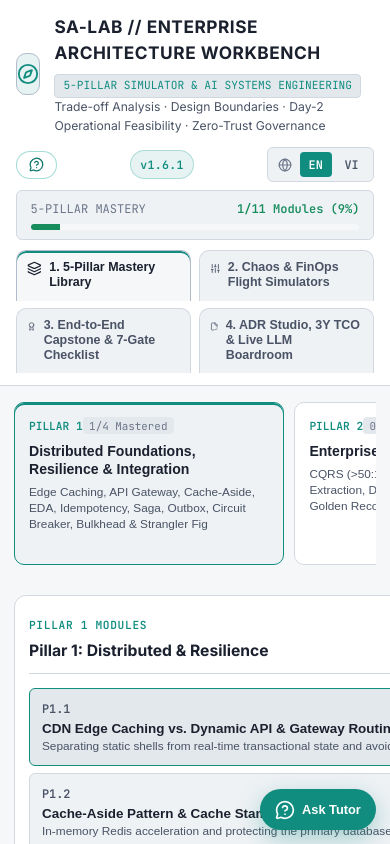
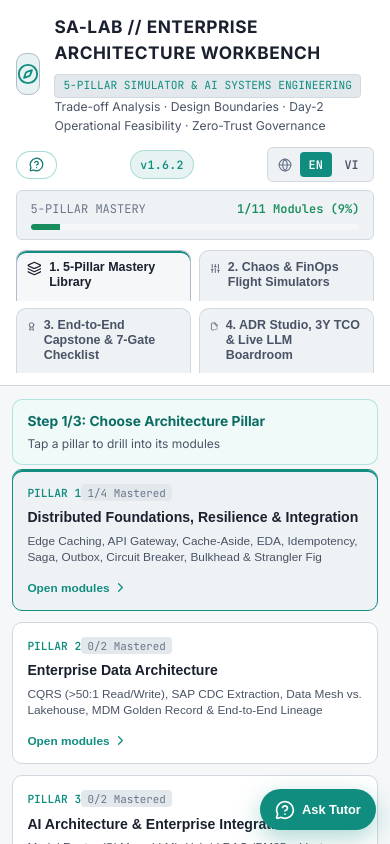
Before and after one commit to phamvubinh123/sa-lab, a React (Vite) app: page / in a window 390 px wide. Shown: the top 844 px of the page. Built offline with nearby package versions, Linux system fonts and the light colour scheme.

Commit message:
feat(v1.6.2): add 3-layer drill-down stack navigation on mobile & fix CSS grid min-width overflow

```diff
--- a/package.json
+++ b/package.json
@@ -1,7 +1,7 @@
 {
   "name": "sa-lab",
   "private": true,
-  "version": "1.6.1",
+  "version": "1.6.2",
   "type": "module",
   "scripts": {
     "dev": "vite",
--- a/src/App.tsx
+++ b/src/App.tsx
@@ -96,7 +96,7 @@ export function App() {
             </button>
 
             <span className="app-version-pill" title="SA-Lab Current Release">
-              v1.6.1
+              v1.6.2
             </span>
 
             <div className="lang-switcher" role="group" aria-label="Language Switcher">
--- a/src/components/PillarMasteryExplorer.tsx
+++ b/src/components/PillarMasteryExplorer.tsx
@@ -9,9 +9,11 @@ import {
 import { getTopicPracticeGuide } from '../data/learningGuides';
 import {
   AlertOctagon,
+  ArrowLeft,
   ArrowRight,
   BookOpen,
   CheckCircle2,
+  ChevronRight,
   Compass,
   Layers,
   Lightbulb,
@@ -33,6 +35,7 @@ interface Props {
 }
 
 type DetailTab = 'overview' | 'tradeoffs' | 'boundaries' | 'practice';
+type MobileLayer = 'pillars' | 'topics' | 'detail';
 
 export const PillarMasteryExplorer: React.FC<Props> = ({
   lang,
@@ -49,6 +52,13 @@ export const PillarMasteryExplorer: React.FC<Props> = ({
   const pillarTopics = topics.filter((t) => t.pillarId === selectedPillarId);
   const [selectedTopicId, setSelectedTopicId] = useState<string>(pillarTopics[0]?.id || topics[0].id);
   const [activeDetailTab, setActiveDetailTab] = useState<DetailTab>('overview');
+  const [mobileLayer, setMobileLayer] = useState<MobileLayer>('pillars');
+
+  const scrollTopSmooth = () => {
+    if (window.innerWidth <= 1024) {
+      window.scrollTo({ top: 0, behavior: 'smooth' });
+    }
+  };
 
   const handleSelectPillar = (pillarId: string) => {
     setSelectedPillarId(pillarId);
@@ -58,12 +68,16 @@ export const PillarMasteryExplorer: React.FC<Props> = ({
       setActiveDetailTab('overview');
       onTopicChange?.(firstTopic.id);
     }
+    setMobileLayer('topics');
+    scrollTopSmooth();
   };
 
   const handleSelectTopic = (topicId: string) => {
     setSelectedTopicId(topicId);
     setActiveDetailTab('overview');
     onTopicChange?.(topicId);
+    setMobileLayer('detail');
+    scrollTopSmooth();
   };
 
   const currentPillar = pillars.find((p) => p.id === selectedPillarId) || pillars[0];
@@ -74,7 +88,13 @@ export const PillarMasteryExplorer: React.FC<Props> = ({
   const isMastered = masteredTopicIds.includes(currentTopic.id);
 
   return (
-    <div className="explorer-wrapper">
+    <div className={`explorer-wrapper mobile-layer-${mobileLayer}`}>
+      {/* Mobile Layer 1 Header Hint */}
+      <div className="mobile-layer-banner">
+        <strong>{isVi ? 'Bước 1/3: Chọn Trụ cột Kiến trúc' : 'Step 1/3: Choose Architecture Pillar'}</strong>
+        <span>{isVi ? 'Chạm vào 1 trụ cột để mở danh sách bài học' : 'Tap a pillar to drill into its modules'}</span>
+      </div>
+
       {/* 5 Pillars Selector Strip */}
       <div className="pillars-strip">
         {pillars.map((pillar) => {
@@ -97,6 +117,9 @@ export const PillarMasteryExplorer: React.FC<Props> = ({
               </div>
               <strong className="pillar-card-title">{pillar.title}</strong>
               <p className="pillar-card-sub">{pillar.subtitle}</p>
+              <span className="mobile-card-chevron" aria-hidden="true">
+                {isVi ? 'Mở bài học' : 'Open modules'} <ChevronRight size={15} />
+              </span>
             </button>
           );
         })}
@@ -106,6 +129,23 @@ export const PillarMasteryExplorer: React.FC<Props> = ({
       <div className="explorer-main-grid">
         {/* Left Sidebar: Topics in Selected Pillar */}
         <aside className="topic-sidebar">
+          <div className="mobile-nav-backbar">
+            <button
+              type="button"
+              className="mobile-back-btn"
+              onClick={() => {
+                setMobileLayer('pillars');
+                scrollTopSmooth();
+              }}
+            >
+              <ArrowLeft size={16} />
+              <span>{isVi ? '5 Trụ cột' : 'All Pillars'}</span>
+            </button>
+            <span className="mobile-crumb-tag">
+              {copy.pillarWord} {currentPillar.number} · {isVi ? 'Bước 2/3' : 'Step 2/3'}
+            </span>
+          </div>
+
           <div className="sidebar-header">
             <span className="eyebrow-tag">{copy.pillarWord} {currentPillar.number} {copy.modulesWord}</span>
             <h3>{currentPillar.shortTitle}</h3>
@@ -127,6 +167,9 @@ export const PillarMasteryExplorer: React.FC<Props> = ({
                   </div>
                   <strong>{topic.title}</strong>
                   <span>{topic.subtitle}</span>
+                  <span className="mobile-topic-enter">
+                    {isVi ? 'Xem chi tiết' : 'Open lesson'} <ChevronRight size={14} />
+                  </span>
                 </button>
               );
             })}
@@ -144,6 +187,23 @@ export const PillarMasteryExplorer: React.FC<Props> = ({
 
         {/* Right Detail Canvas */}
         <section className="topic-detail-canvas">
+          <div className="mobile-nav-backbar">
+            <button
+              type="button"
+              className="mobile-back-btn"
+              onClick={() => {
+                setMobileLayer('topics');
+                scrollTopSmooth();
+              }}
+            >
+              <ArrowLeft size={16} />
+              <span>
+                {copy.pillarWord} {currentPillar.number} · {isVi ? 'Danh sách bài' : 'Modules'}
+              </span>
+            </button>
+            <span className="mobile-crumb-tag">{currentTopic.code} · {isVi ? 'Chi tiết' : 'Lesson'}</span>
+          </div>
+
           {/* Compact Topic Header */}
           <div className="topic-header-card">
             <div className="topic-header-top">
--- a/src/index.css
+++ b/src/index.css
@@ -2918,7 +2918,7 @@ input[type='range'] {
   cursor: not-allowed;
 }
 
-/* === MOBILE & TABLET RESPONSIVE ENHANCEMENTS === */
+/* === MOBILE & TABLET RESPONSIVE ENHANCEMENTS & 3-LAYER STACK === */
 html,
 body,
 .app-shell {
@@ -2926,8 +2926,150 @@ body,
   max-width: 100vw;
 }
 
+/* Critical CSS Grid fix so wide flow diagrams scroll inside their box instead of breaking page layout */
+.explorer-main-grid > *,
+.two-col-detail-grid > *,
+.sim-grid > *,
+.studio-grid-2 > *,
+.topic-detail-canvas,
+.detail-section-card,
+.sim-panel,
+.capstone-stage-card,
+.gatekeeper-section,
+.tco-studio-panel,
+.topic-header-card {
+  min-width: 0;
+  max-width: 100%;
+}
+
 .visual-flow-canvas {
   -webkit-overflow-scrolling: touch;
+  max-width: 100%;
+}
+
+/* Hidden on desktop (>= 1025px) */
+.mobile-layer-banner,
+.mobile-nav-backbar,
+.mobile-card-chevron,
+.mobile-topic-enter {
+  display: none;
+}
+
+@media (max-width: 1024px) {
+  .mobile-layer-banner {
+    display: flex;
+    flex-direction: column;
+    gap: 0.15rem;
+    padding: 0.65rem 0.9rem;
+    background: hsl(174, 55%, 96%);
+    border: 1px solid hsla(174, 65%, 42%, 0.3);
+    border-radius: var(--radius-md);
+    margin-bottom: 0.25rem;
+  }
+
+  .mobile-layer-banner strong {
+    font-size: 0.86rem;
+    color: hsl(174, 78%, 24%);
+  }
+
+  .mobile-layer-banner span {
+    font-size: 0.75rem;
+    color: var(--text-secondary);
+  }
+
+  .mobile-nav-backbar {
+    display: flex;
+    align-items: center;
+    justify-content: space-between;
+    gap: 0.5rem;
+    padding: 0.5rem 0.75rem;
+    background: var(--bg-surface);
+    border: 1px solid var(--border-subtle);
+    border-radius: var(--radius-md);
+    margin-bottom: 0.5rem;
+  }
+
+  .mobile-back-btn {
+    display: inline-flex;
+    align-items: center;
+    gap: 0.35rem;
+    padding: 0.35rem 0.65rem;
+    border-radius: 999px;
+    border: 1px solid hsla(174, 72%, 38%, 0.35);
+    background: var(--accent-teal-soft);
+    color: hsl(174, 78%, 24%);
+    font-size: 0.78rem;
+    font-weight: 700;
+    cursor: pointer;
+  }
+
+  .mobile-crumb-tag {
+    font-family: var(--font-mono);
+    font-size: 0.7rem;
+    font-weight: 600;
+    color: var(--text-muted);
+  }
+
+  .mobile-card-chevron,
+  .mobile-topic-enter {
+    display: inline-flex;
+    align-items: center;
+    gap: 0.2rem;
+    margin-top: 0.45rem;
+    font-size: 0.74rem;
+    font-weight: 700;
+    color: var(--accent-teal);
+  }
+
+  /* 3-Layer Stack Visibility & Slide Transition */
+  .explorer-wrapper.mobile-layer-pillars .explorer-main-grid {
+    display: none;
+  }
+
+  .explorer-wrapper.mobile-layer-pillars .pillars-strip {
+    display: flex;
+    flex-direction: column;
+    gap: 0.7rem;
+    overflow: visible;
+    animation: layerSlideIn 0.2s ease-out;
+  }
+
+  .explorer-wrapper.mobile-layer-pillars .pillar-card-btn {
+    min-width: 0;
+    max-width: 100%;
+    width: 100%;
+  }
+
+  .explorer-wrapper.mobile-layer-topics .mobile-layer-banner,
+  .explorer-wrapper.mobile-layer-topics .pillars-strip,
+  .explorer-wrapper.mobile-layer-topics .topic-detail-canvas {
+    display: none;
+  }
+
+  .explorer-wrapper.mobile-layer-topics .topic-sidebar {
+    animation: layerSlideIn 0.2s ease-out;
+  }
+
+  .explorer-wrapper.mobile-layer-detail .mobile-layer-banner,
+  .explorer-wrapper.mobile-layer-detail .pillars-strip,
+  .explorer-wrapper.mobile-layer-detail .topic-sidebar {
+    display: none;
+  }
+
+  .explorer-wrapper.mobile-layer-detail .topic-detail-canvas {
+    animation: layerSlideIn 0.2s ease-out;
+  }
+}
+
+@keyframes layerSlideIn {
+  from {
+    opacity: 0;
+    transform: translateX(14px);
+  }
+  to {
+    opacity: 1;
+    transform: translateX(0);
+  }
 }
 
 @media (max-width: 768px) {
@@ -2984,24 +3126,7 @@ body,
   }
 
   .workbench-main {
-    padding: 1rem 0.85rem 4.5rem;
-  }
-
-  /* Horizontal snap-scroll for 5 Pillars on mobile so lesson content stays visible */
-  .pillars-strip {
-    display: flex;
-    overflow-x: auto;
-    scroll-snap-type: x mandatory;
-    gap: 0.65rem;
-    padding-bottom: 0.4rem;
-    -webkit-overflow-scrolling: touch;
-  }
-
-  .pillar-card-btn {
-    min-width: 240px;
-    max-width: 270px;
-    flex-shrink: 0;
-    scroll-snap-align: start;
+    padding: 0.85rem 0.75rem 4.5rem;
   }
 
   .topic-sidebar {
@@ -3009,9 +3134,9 @@ body,
   }
 
   .topic-nav-list {
-    display: grid;
-    grid-template-columns: repeat(2, 1fr);
-    gap: 0.45rem;
+    display: flex;
+    flex-direction: column;
+    gap: 0.55rem;
   }
 
   .topic-header-top {
@@ -3029,7 +3154,7 @@ body,
   .capstone-stage-card,
   .gatekeeper-section,
   .tco-studio-panel {
-    padding: 1rem;
+    padding: 0.95rem;
   }
 
   .axis-row {
@@ -3080,10 +3205,6 @@ body,
     display: none;
   }
 
-  .topic-nav-list {
-    grid-template-columns: 1fr;
-  }
-
   .topic-subtabs {
     grid-template-columns: 1fr 1fr;
     gap: 0.4rem;
```
